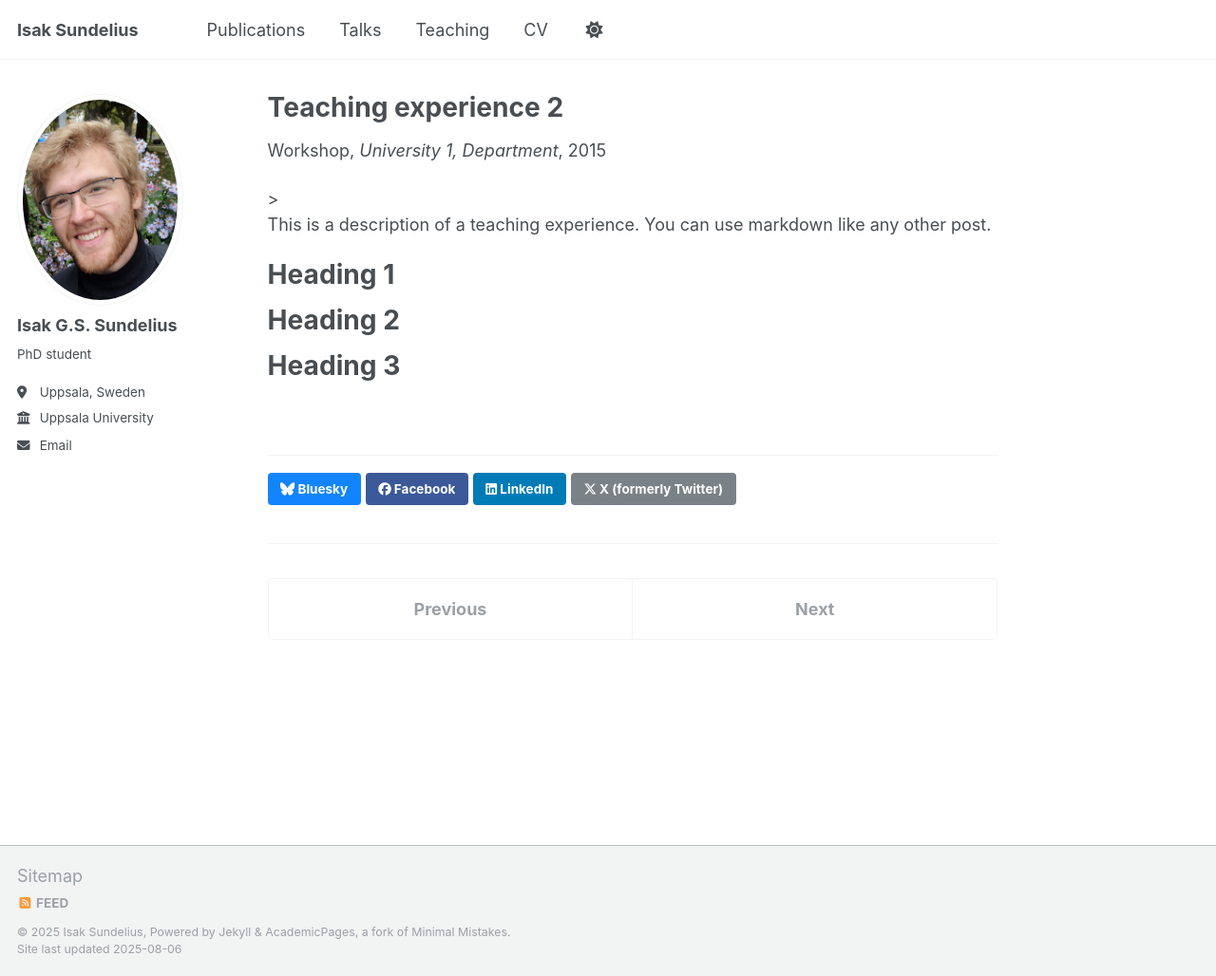
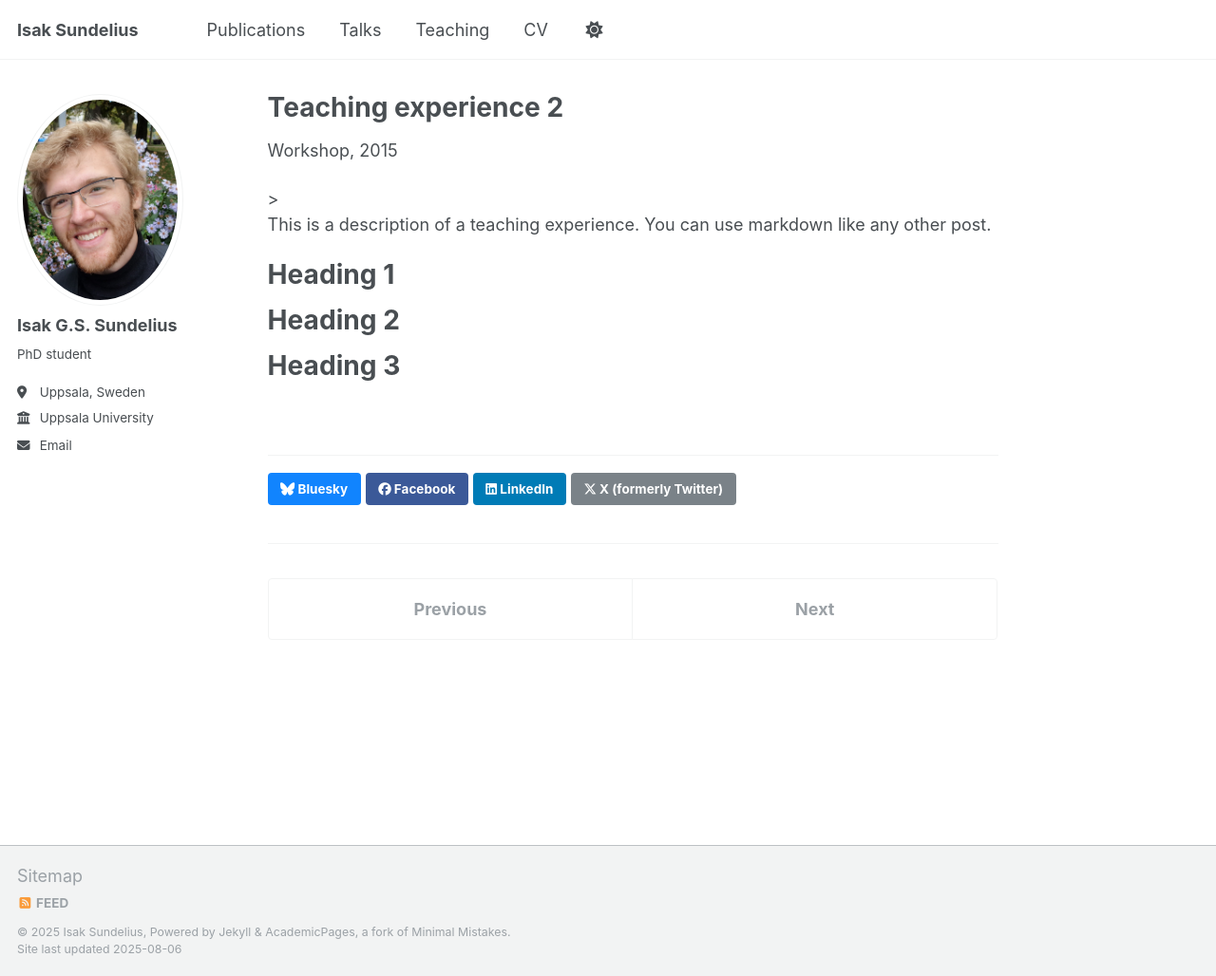
Before and after one commit to IsakSundelius/isaksundelius.github.io, a Jekyll site: the page built from _teaching/2015-spring-teaching-2.md, in a window 1280 px wide and 1028 px high. Shown: the whole window at 95% size. Built offline with Jekyll 4.4.1, drawn with Linux system fonts in a browser that asks for light colours.

Commit message:
Update single.html
Removed another instance of "{{page.venue}}, ".

```diff
--- a/_layouts/single.html
+++ b/_layouts/single.html
@@ -35,7 +35,7 @@ layout: default
         {% endif %}
 
         {% if page.collection == 'teaching' %}
-          <p> {{ page.type }}, <i>{{ page.venue }}</i>, {{ page.date | default: "1900-01-01" | date: "%Y" }} </p>
+          <p> {{ page.type }}, {{ page.date | default: "1900-01-01" | date: "%Y" }} </p>
         {% elsif page.date %}
           <p>Published in {{ page.date | default: "1900-01-01" | date: "%Y" }} </p>
         <!{% elsif page.date %}
```
